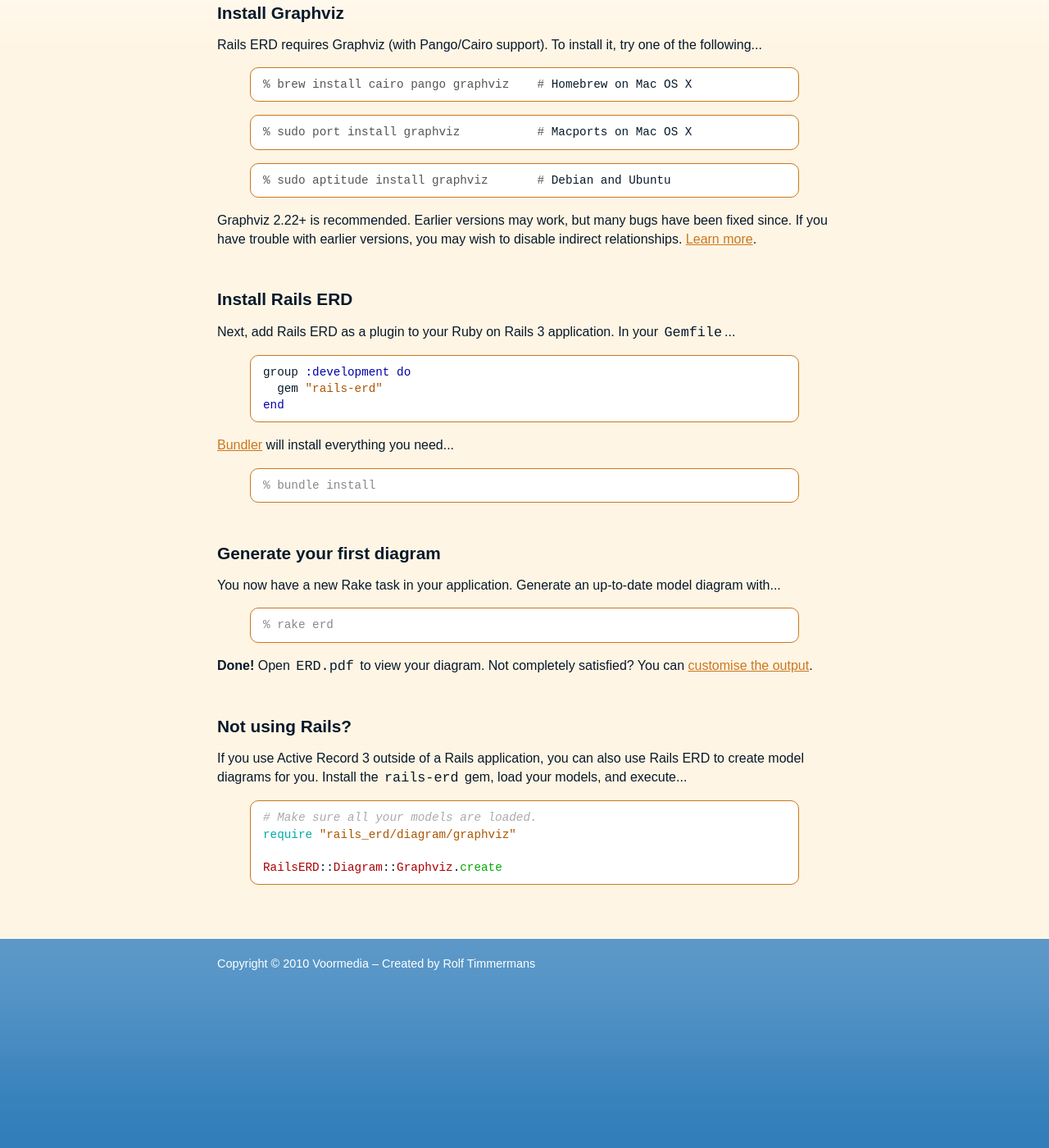
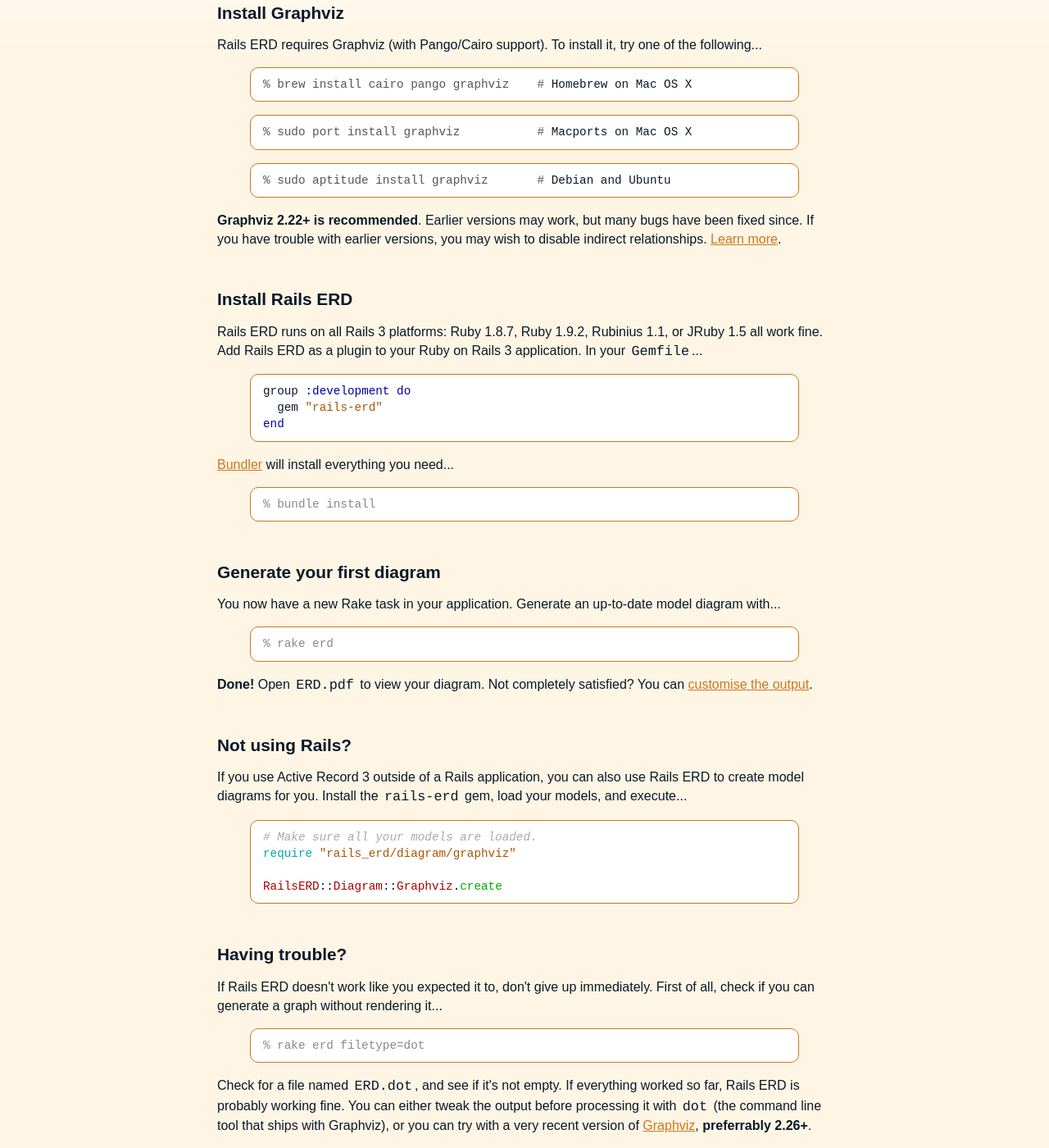
Before and after one commit to voormedia/rails-erd, a Jekyll site: the page built from site/install.html, in a window 1280 px wide and 1400 px high, scrolled down 339 px. Shown: the whole window at 82% size. Built offline with Jekyll 4.4.1, drawn with Linux system fonts in a browser that asks for light colours; some of the changed text lies outside the part shown.

```diff
--- a/site/_layouts/default.html
+++ b/site/_layouts/default.html
@@ -42,7 +42,7 @@
 
     <div class="footer">
       <div class="container">
-        <p>Copyright © {{site.time | date: "%Y"}} <a href="http://voormedia.com/">Voormedia</a> – Created by Rolf Timmermans</p>
+        <p>Copyright © {{site.time | date: "%Y"}} <a href="http://voormedia.com/">Voormedia</a> &nbsp;–&nbsp; Created by Rolf Timmermans</p>
       </div>
     </div>
   </body>
--- a/site/index.html
+++ b/site/index.html
@@ -30,3 +30,6 @@ summary: |
   customisation options are not sufficient, you can still use Rails ERD.
   It has a <a href="/doc/">flexible API</a> that allows you to inspect your models.
 </p>
+
+<h2>About Rails ERD</h2>
+<p>
--- a/site/install.html
+++ b/site/install.html
@@ -28,15 +28,17 @@ title: Installation instructions
 {% endhighlight %}
 
 <p>
-  Graphviz 2.22+ is recommended. Earlier versions may work, but many bugs
-  have been fixed since. If you have trouble with earlier versions,
+  <strong>Graphviz 2.22+ is recommended</strong>. Earlier versions may work,
+  but many bugs have been fixed since. If you have trouble with earlier versions,
   you may wish to disable indirect relationships.
   <a href="/customise.html#available-options">Learn more</a>.
 </p>
 
 <h2><a name="install-rails-erd">Install Rails ERD</a></h2>
 <p>
-  Next, add Rails ERD as a plugin to your Ruby on Rails 3 application. In your <tt>Gemfile</tt>...
+  Rails ERD runs on all Rails 3 platforms: Ruby 1.8.7, Ruby 1.9.2, Rubinius 1.1,
+  or JRuby 1.5 all work fine. Add Rails ERD as a plugin to your Ruby on Rails
+  3 application. In your <tt>Gemfile</tt>...
 </p>
 
 {% highlight ruby %}
@@ -51,7 +53,6 @@ end
 {% highlight console cssclass=console %}
 % bundle install
 {% endhighlight %}
-
 
 <h2><a name="generate">Generate your first diagram</a></h2>
 <p>
@@ -79,3 +80,24 @@ require "rails_erd/diagram/graphviz"
 
 RailsERD::Diagram::Graphviz.create
 {% endhighlight %}
+
+<h2><a name="trouble">Having trouble?</a></h2>
+<p>
+  If Rails ERD doesn't work like you expected it to, don't give up immediately.
+  First of all, check if you can generate a graph without rendering it...
+</p>
+{% highlight console cssclass=console %}
+% rake erd filetype=dot
+{% endhighlight %}
+<p>
+  Check for a file named <tt>ERD.dot</tt>, and see if it's not empty. If everything
+  worked so far, Rails ERD is probably working fine. You can either tweak the
+  output before processing it with <tt>dot</tt> (the command line tool that
+  ships with Graphviz), or you can try with a very recent version of
+  <a href="http://graphviz.org/">Graphviz</a>, <strong>preferrably 2.26+</strong>.
+</p>
+<p>
+  If things are still not running smoothly, I'd love to hear from you.
+  You can either create a <a href="http://github.com/voormedia/rails-erd/issues">new issue</a>,
+  or drop me a line at <b>r.timmermans <em>at</em> voormedia.com</b>.
+</p>
```
Also changed, not shown: site/gallery.html (+20 -0 lines), examples/inheritance/single-inheritance/models/beverage.rb (renamed from examples/inheritance/single-inheritance/models/_beverage.rb), site/images/single-inheritance.png (added).
